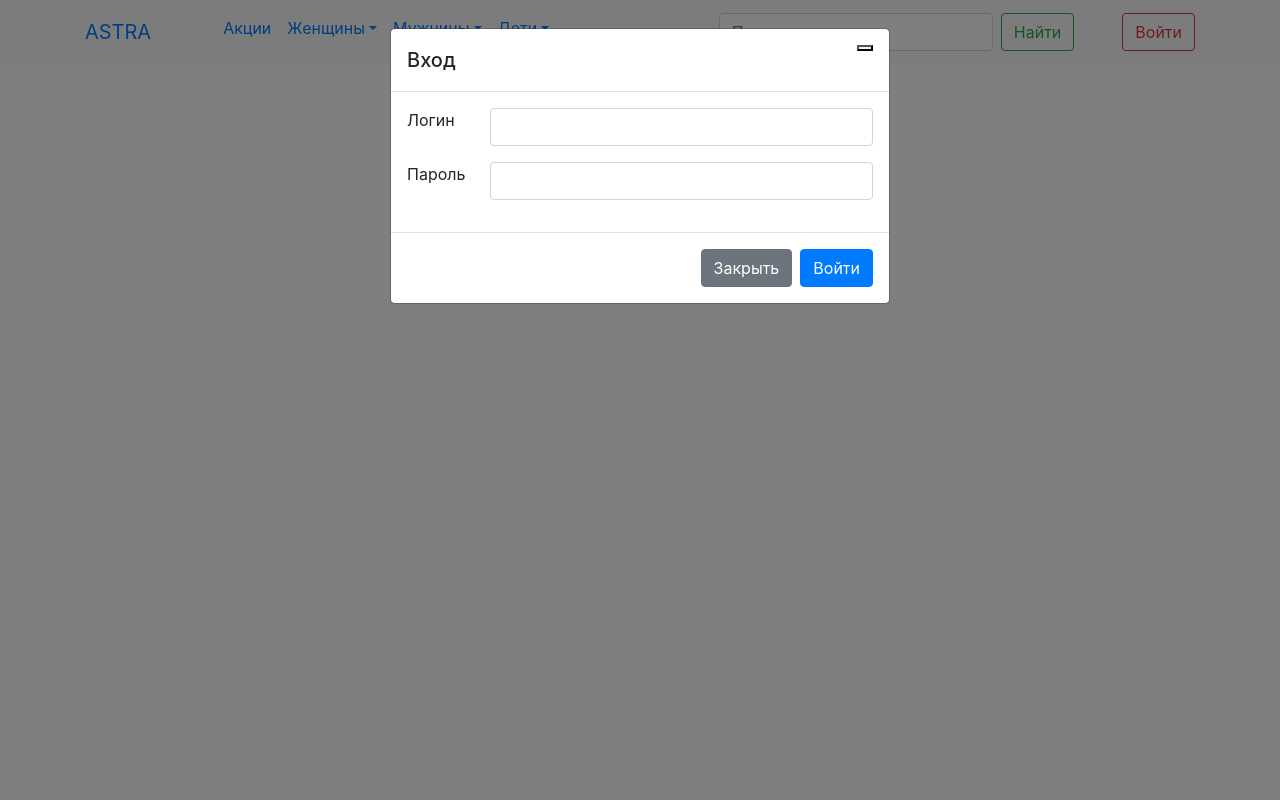
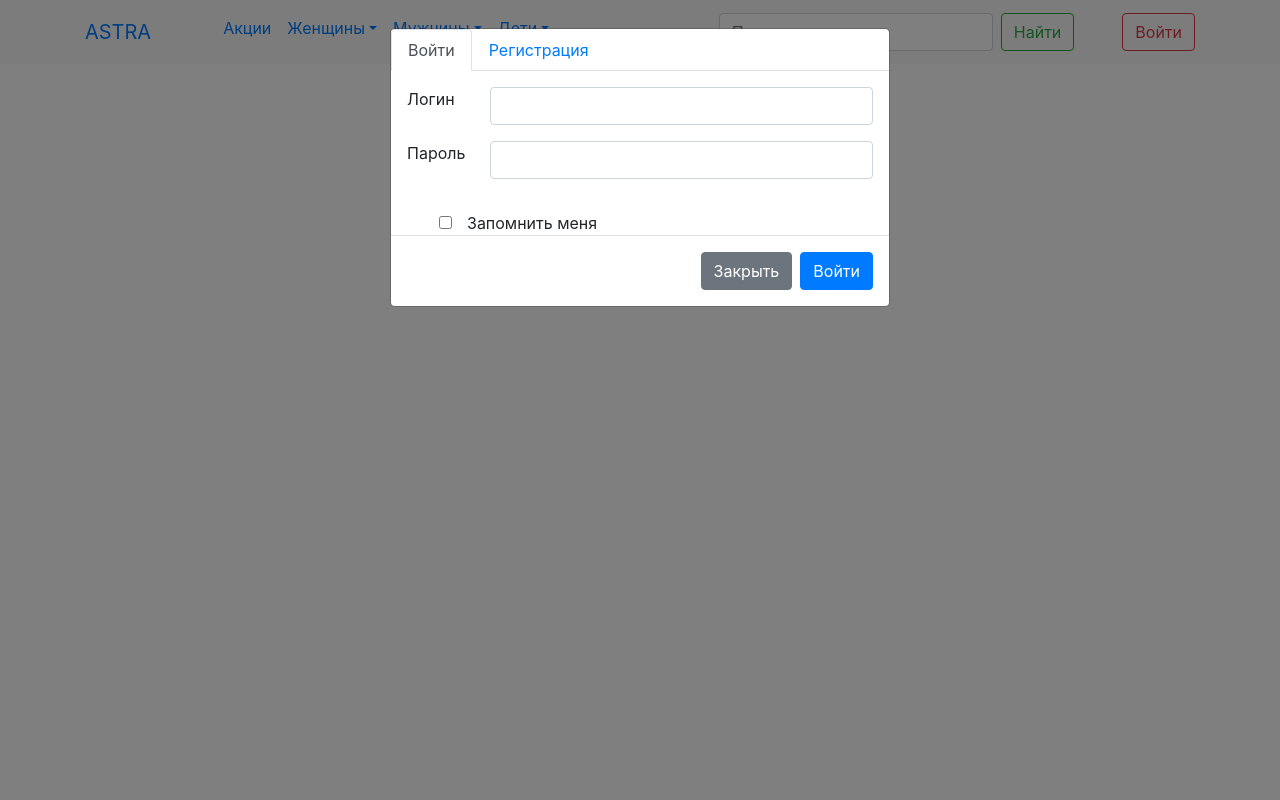
Before and after one commit to gaiiiuiiia/im.my, a PHP site: page /templates/default/header.php in a window 1280 px wide, after a click on "Войти". Run offline with PHP 8.4, Linux system fonts and the light colour scheme; some libraries are stand-ins or nearby versions.

Commit message:
add in header Registration

```diff
--- a/public_html/templates/default/header.php
+++ b/public_html/templates/default/header.php
@@ -65,15 +65,23 @@
         </div>
     </div>
 </nav>
-
+<!-- Модальное окно-->
 <div class="modal fade" id="exampleModal" tabindex="-1" role="dialog" aria-labelledby="myModalLabel" aria-hidden="true">
     <div class="modal-dialog">
         <div class="modal-content">
-            <div class="modal-header">
-                <h5 class="modal-title" id="exampleModalLabel">Вход</h5>
-                <button class="btn-close" data-dismiss="modal" aria-label="close"></button>
-            </div>
-            <div class="modal-body">
+            <ul class="nav nav-tabs" id="myTab" role="tablist">
+                <li class="nav-item">
+                    <a class="nav-link active" id="home-tab" data-toggle="tab" href="#home" role="tab" aria-controls="home" aria-selected="true">Войти</a>
+                </li>
+                <li class="nav-item">
+                    <a class="nav-link" id="regist-tab" data-toggle="tab" href="#regist" role="tab" aria-cons="regist" aria-selected="false">Регистрация</a>
+                </li>
+
+            </ul>
+            <div class="tab-content" id="myTabContent">
+                <div class="tab-pane fade show active" id="home" role="tabpanel" aria-labelledby="home-tab">
+                    <!-- Вкладка "Вход"-->
+                    <div class="modal-body " >
                         <form action="<?=PATH?>login" method="post" id="loginModalForm">
                             <div class="row mb-3">
                                 <label for="inputEmail" class="col-sm-2 col-form-lable">Логин</label>
@@ -89,10 +97,67 @@
                             </div>
                         </form>
                     </div>
+                    <div class="form-check d-flex ml-5">
+                        <input type="checkbox" class="form-check-input" id="dropdownCheck">
+                        <label class="form-check-label ml-2" for="dropdownCheck">
+                            Запомнить меня
+                        </label>
+                    </div>
+
                     <div class="modal-footer">
                         <button type="button" class="btn btn-secondary" data-dismiss="modal">Закрыть</button>
                         <button type="submit" form="loginModalForm" class="btn btn-primary">Войти</button>
                     </div>
                 </div>
+
+                <div class="tab-pane fade" id="regist" role="tabpanel" aria-labelledby="regist-tab">
+                    <!-- Вкладка "Регистрация"-->
+                    <div class="modal-body" >
+                        <form action="<?=PATH?>login" method="post" id="loginModalForm">
+                            <div class="row mb-3">
+                                <label for="inputName" class="col-sm-2 col-form-lable">Имя</label>
+                                <div class="col-sm-10">
+                                    <input type="text" name='name' class="form-control" id="inputName">
                                 </div>
                             </div>
+                            <div class="row mb-3">
+                                <label for="inputEmail" class="col-sm-2 col-form-lable">Email</label>
+                                <div class="col-sm-10">
+                                    <input type="text" name='login' class="form-control" id="inputEmail">
+                                </div>
+                            </div>
+                            <div class="row mb-3">
+                                <label for="inputPass" class="col-sm-2 col-form-lable">Пароль</label>
+                                <div class="col-sm-10">
+                                    <input type="password" name="password" class="form-control" id="inputPass">
+                                </div>
+                            </div>
+                        </form>
+                    </div>
+                    <div class="form-check d-flex ml-5">
+                        <input type="checkbox" class="form-check-input" id="dropdownCheck">
+                        <label class="form-check-label ml-2" for="dropdownCheck">
+                            <small class="text-muted">Хочу получать информацию о новинках и распродажах.</small>
+                        </label>
+                    </div>
+
+                    <div class="text-center mx-auto my-1 my-sm-1 my-lg-2 p-1">
+                        <button type="submit" form="loginModalForm" class="btn btn-primary">Зарегистрироваться</button>
+                    </div>
+                    <div  class="text-center ml-2 ">
+                        <p>
+                            <small class="text-muted">
+                            Продолжая регистрацию, я соглашаюсь с&nbsp;
+                            <a  href="#">
+                                Правилами пользования сайтом и обработки персональных данных</a>
+                            </small>
+                        </p>
+                    </div>
+                </div>
+            </div>
+
+<!---->
+
+        </div>
+    </div>
+</div>
```
Also changed, not shown: 1 other file. Lines whose indentation alone changed are shown as unchanged.
